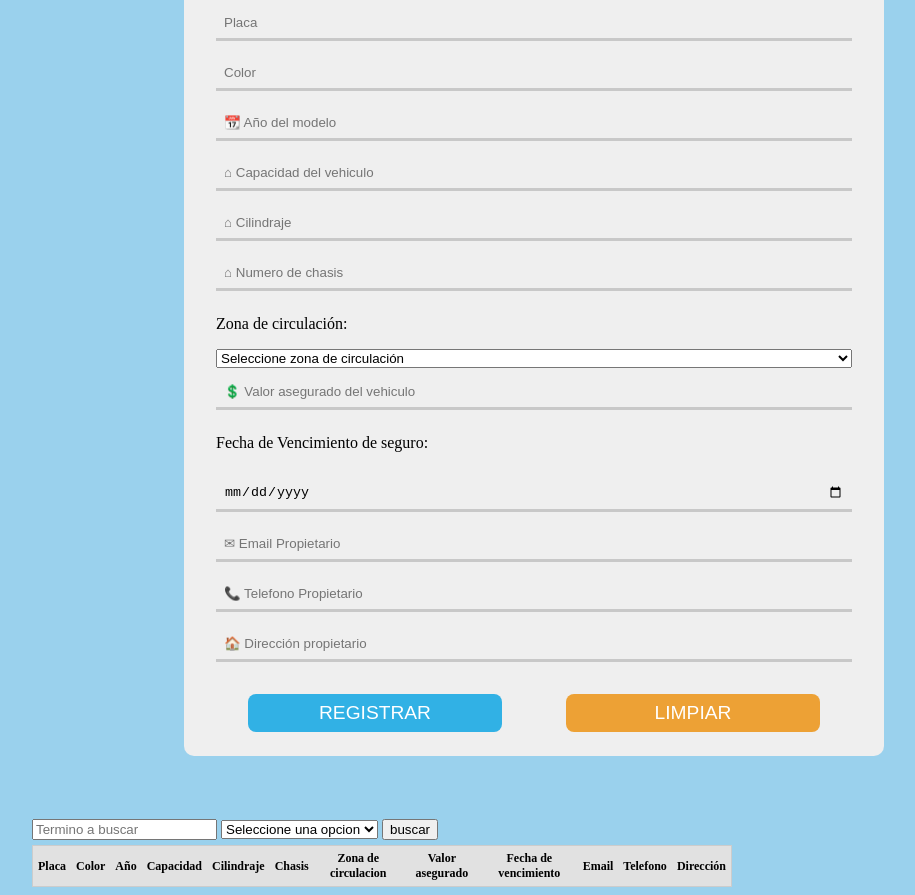
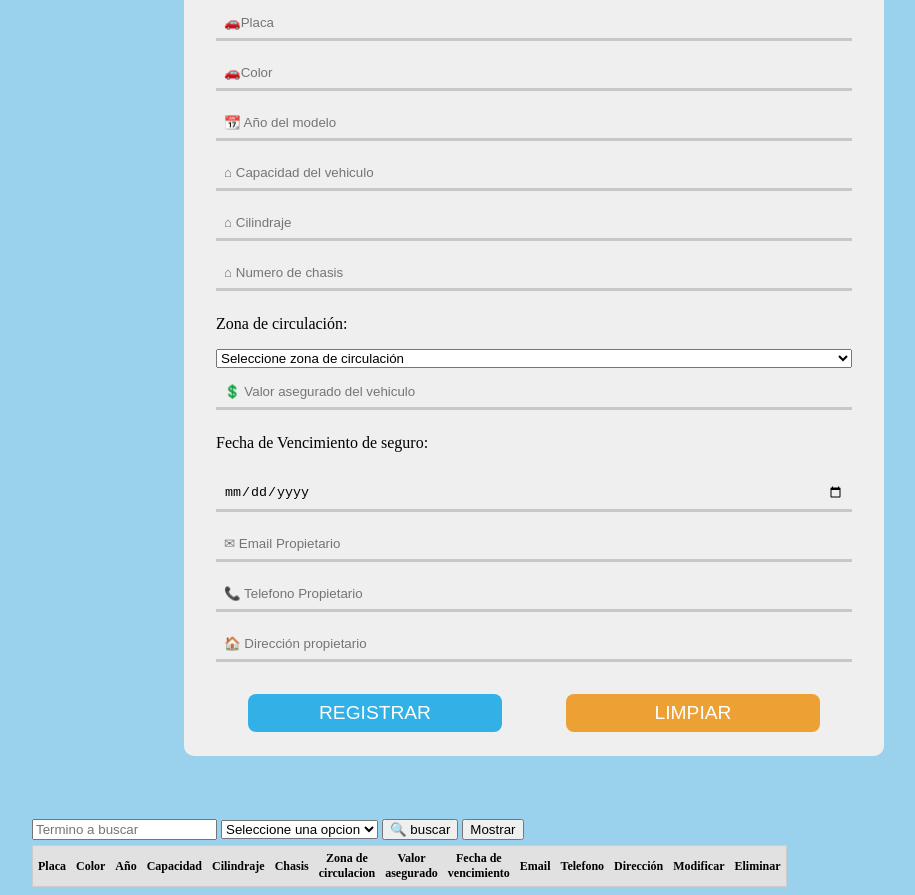
Before and after one commit to saeramos/Desarrollo, a plain HTML site: page index.html in a window 1280 px wide. Shown: the part 255-1150 px from the top of the page, without its empty margins (106-1021 px from the left). Drawn offline with nearby package versions, Linux system fonts and the light colour scheme.

Commit message:
Update index.html

```diff
--- a/index.html
+++ b/index.html
@@ -16,8 +16,8 @@
 		</div>
 		<form class="form_reg" id="formulario" action="#" onsubmit="return validacion(this);">
 
-             <input class="input" type="text" id="placa" placeholder="Placa">
-             <input class="input" type="text" id="color" placeholder="Color">
+             <input class="input" type="text" id="placa" placeholder="&#x1F697;Placa">
+             <input class="input" type="text" id="color" placeholder="&#x1F697;Color">
              <input class="input" type="text" id="ano" placeholder="&#x1F4C6; Año del modelo" >
              <input class="input" type="text" id="capacidad" placeholder="&#8962; Capacidad del vehiculo" >
              <input class="input" type="text" id="cilindraje" placeholder="&#8962; Cilindraje" >
@@ -43,16 +43,19 @@
              </div>
 		</form>
 	</div>
-
     <div id="main-container">
+    		<form>
     		<input type="text" id="termino" name="busqueda" placeholder="Termino a buscar">
     		<select name="" id="buscar_por" >
-    			<option value="0">Seleccione una opcion</option>
-    			<option value="placa" id="placa">placa</option>
-    			<option value="Anoy" id="ano">Año</option>
+    			<option value="1">Seleccione una opcion</option>
+    			<option value="placa" id="Placa">placa</option>
+    			<option value="an" id="ano">Año</option>
 
     		</select>
-    		<input type="submit" id="buscar" value="buscar" onclick="">
+    		<input type="submit" id="buscar" value="&#x1F50D; buscar" onclick="return Buscar();">
+    		<input type="button"  value="Mostrar" onclick="mostrar_tabla();">
+    		</form>
+
 	<table id="Tabla">
 	<thead>
 	<tr>
@@ -68,11 +71,14 @@
 		<th>Email</th>
 		<th>Telefono</th>
 		<th>Dirección</th>
+		<th>Modificar</th>
+		<th>Eliminar</th>
 	</tr>
 	</thead>
 	<tbody id="contenido_tabla"></tbody>
 	</table>
 	</div>
 	  <script src="js/validacion.js"></script>
+	  <script src="js/jquery-1.7.1.js"></script>
 </body>
 </html>
```
